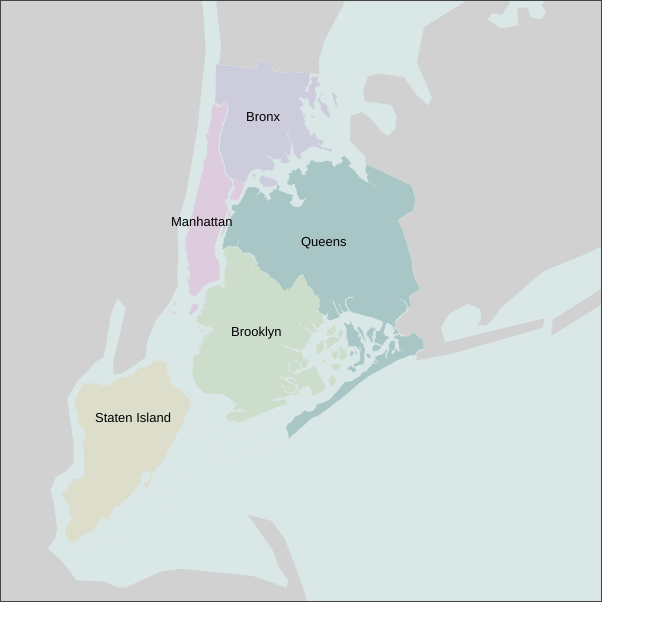
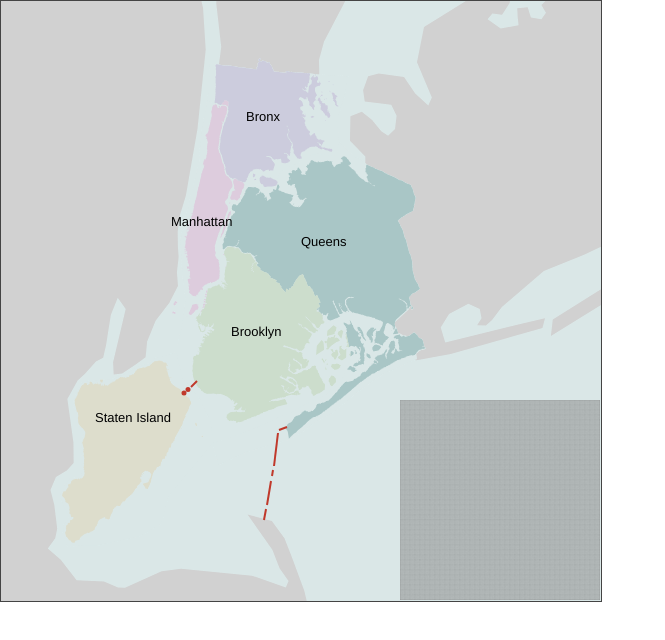
Before and after one commit to kshen0/sandy, a plain HTML site: page index.html in a window 1280 px wide. Shown: the whole page, without its empty margins (0-665 px from the left). Drawn offline with Linux system fonts and the light colour scheme.

Commit message:
generalized displaying project info

```diff
--- a/css/style.css
+++ b/css/style.css
@@ -123,6 +123,37 @@ article .fact {
 }
 
 /*
+ * Map
+*/
+#map {
+	position: relative;
+}
+
+#modal {
+	top: 400px;
+	left: 400px;
+	width: 200px;
+	min-height: 200px;
+	position: absolute;
+	background: url(../images/graph_paper.png) repeat;
+	background-color: rgba(0, 0, 0, 0.3);
+	z-index: 10;
+}
+
+#modal-text {
+	width: 190px;
+	min-height: 190px;
+	margin: auto auto;
+	opacity: 0.0;
+}
+
+.shadow {
+   -moz-box-shadow:    inset 0 0 1px #666666;
+   -webkit-box-shadow: inset 0 0 1px #666666;
+   box-shadow:         inset 0 0 1px #666666;
+}
+
+/*
  * SVG styles
 */
 svg {
--- a/index.html
+++ b/index.html
@@ -45,6 +45,11 @@
 	</section>
   </div>
 -->
+  <div class="map">
+  	<div id="modal" class="shadow">
+  		<div id="modal-text"></div>
+  	</div>
+  </div>
 
 
   <script src='js/libs/jquery-1.9.1.min.js'></script>
--- a/js/render_map.js
+++ b/js/render_map.js
@@ -3,6 +3,7 @@ var width = 754,
     height = 700;
 */
 var width = 600, height = 600;
+var freezeDescription = false;
 var labelCoords = {
 	"Staten Island": "(94, 416)",
 	"Bronx": "(245, 115)",
@@ -10,16 +11,42 @@ var labelCoords = {
 	"Queens": "(300, 240)",
 	"Brooklyn": "(230, 330)",
 }
+// Data for the proposed storm damage prevention projects
+var projects = {
+	"The Narrows Barrier": {
+		"lineData": [ [{ "x": 190, "y": 386}, { "x": 196, "y": 380}] ],
+		"circleData": [{"cx": 187, "cy": 388.5, "radius": 1.5},
+	   					  {"cx": 183, "cy": 392, "radius": 1.5}],
+		"clickLine": [ { "x": 180, "y": 394}, { "x": 199, "y": 376} ],
+		"cost": "6.5 billion",
+		"description": "A rolling gates design just north of the Verrazano-Narrows Bridge. A pair of curved rolling sector gates would span an 870-foot opening in the center, adjoined by 16 lifting gates with a span of 130 feet, and two lifting gates with a span of 165 feet.",
+		"link": "http://www.pbs.org/newshour/rundown/2012/11/engineers-draw-barriers-to-protect-new-york-from-another-sandy.html"
+	},
+	"NY - NJ Outer Harbor Gateway": {
+		"lineData": [ [{ "x": 263, "y": 519}, { "x": 265, "y": 508}],
+					  [{ "x": 266, "y": 504}, { "x": 270, "y": 480}],
+					  [{ "x": 271, "y": 475}, { "x": 272, "y": 469}],
+					  [{ "x": 273, "y": 465}, { "x": 277, "y": 432}],
+					  [{ "x": 278, "y": 429}, { "x": 286, "y": 426}]
+					],
+		"clickLine": [ { "x": 263, "y": 519}, { "x": 286, "y": 426} ],
+		"cost": "5.9 billion",
+		"description": "A five-mile long series of underwater gates stretching from Sandy Hook to the Rockaways. The design leaves three openings for ships to pass through.",
+		"link": "http://www.pbs.org/newshour/rundown/2012/11/engineers-draw-barriers-to-protect-new-york-from-another-sandy.html"
+	}
+}
+
 /*
 // Places into parallax scrolling
 var svg = d3.select("#end").append("svg")
     .attr("width", width)
     .attr("height", height);
 */
-var svg = d3.select("body").append("svg")
+var svg = d3.select(".map").append("svg")
     .attr("width", width)
     .attr("height", height);
 
+// Render the geography and geopgraphy lables
 d3.json("./data/ny_coast.json", function(error, nyc) {
 	var boroughs_water = topojson.object(nyc, nyc.objects.boroughs_water);
 	var boroughs_land = topojson.object(nyc, nyc.objects.boroughs_land);
@@ -78,8 +105,9 @@ d3.json("./data/ny_coast.json", function(error, nyc) {
 				+ d.properties.name.replace(" ", "-") + "-land";
 			})
 		.attr("d", path);
+
+	// append labels
 	var labeldata = topojson.object(nyc, nyc.objects.boroughs_land).geometries;
-	console.log(labeldata);
 	svg.selectAll(".place-label")
 		.data(labeldata)
 		.enter().append("text")
@@ -91,4 +119,103 @@ d3.json("./data/ny_coast.json", function(error, nyc) {
 		.attr("dy", ".35em")
 		.text(function(d) { return d.properties.name; });
 
+	drawProjects();
 });
+
+function drawProjects() {
+	// define line generator
+	var lineFunction = d3.svg.line()
+		.x(function(d) {return d.x;})
+		.y(function(d) {return d.y;})
+		.interpolate("linear");
+
+	/*
+	var circleFunction = d3.svg.circle()
+		.x(function(d) {return d.x;})
+		.y(function(d) {return d.y;})
+		.r(function(d) {return d.r;})
+	*/
+
+
+
+	for (var name in projects) {
+		var nameDashes = name.replace(/ /g, "_");
+		var g = svg.append("g")
+			.attr("id", nameDashes)
+			.attr("class", "hover-entity");
+
+		var p = projects[name];
+		// Append lines
+		var lines = p["lineData"];
+		for (var line in lines) {
+			var newline = g.append("path")
+						  .attr("d", lineFunction(lines[line]))
+						  .attr("class", "project")
+		}
+
+		g.append("path")
+			.attr("d", lineFunction(p["clickLine"]))
+			.attr("class", "invis");
+
+		// append circles
+		if ("circleData" in p) {
+			var circles = g.selectAll("circle")
+				.data(p["circleData"])
+				.enter()
+				.append("circle");
+
+			// circle generator
+			var circleAttributes = circles
+				.attr("cx", function (d) { return d.cx; })
+				.attr("cy", function (d) { return d.cy; })
+				.attr("r", function (d) { return d.radius; })
+				.attr("class", "project");
+
+			g.selectAll("circle")
+				.data(p["circleData"])
+				.enter()
+				.append("circle");
+		}
+
+		var modalText = $("#modal-text");
+		//$("#" + nameDashes)
+		d3.selectAll(".hover-entity")
+			.on("click", function() {
+				freezeDescription = !freezeDescription;
+			})
+			.on("mouseenter", function() {
+				showText(modalText, $(this));
+			})
+			.on("mouseleave", function() {
+				if (!freezeDescription) {
+					modalText.animate({"opacity": "0"}, function() {
+						modalText.html("");
+					});
+				}
+			});
+	}
+	// set styles for all "project" paths
+	svg.selectAll(".project")
+		.attr("stroke", "#c0392b")
+		.attr("stroke-width", 2)
+		.attr("fill", "#c0392b");
+
+	// set styles for all "invis" paths
+	svg.selectAll(".invis")
+		.attr("stroke", "#c0392b")
+		.attr("stroke-width", 30)
+		.attr("stroke-opacity", "0");
+};
+
+function showText(modalText, that) {
+	if (!freezeDescription && modalText.html() == "") {
+		// lol this is the worst
+		name = that[0].id.replace(/_/g, " ");
+		var p = projects[name];
+		var title = "<h3><a href='" + p["link"] + "'>" + name + "</a></h3>";
+		modalText.append(title)
+				 .append("<h3>Estimated cost: $" + p["cost"] + "</h3>")
+				 .append("<br><p>" + p["description"] + "</p>");
+		modalText.animate({"opacity": "1"});
+	}
+};
```
Also changed, not shown: images/graph_paper.png (added).
